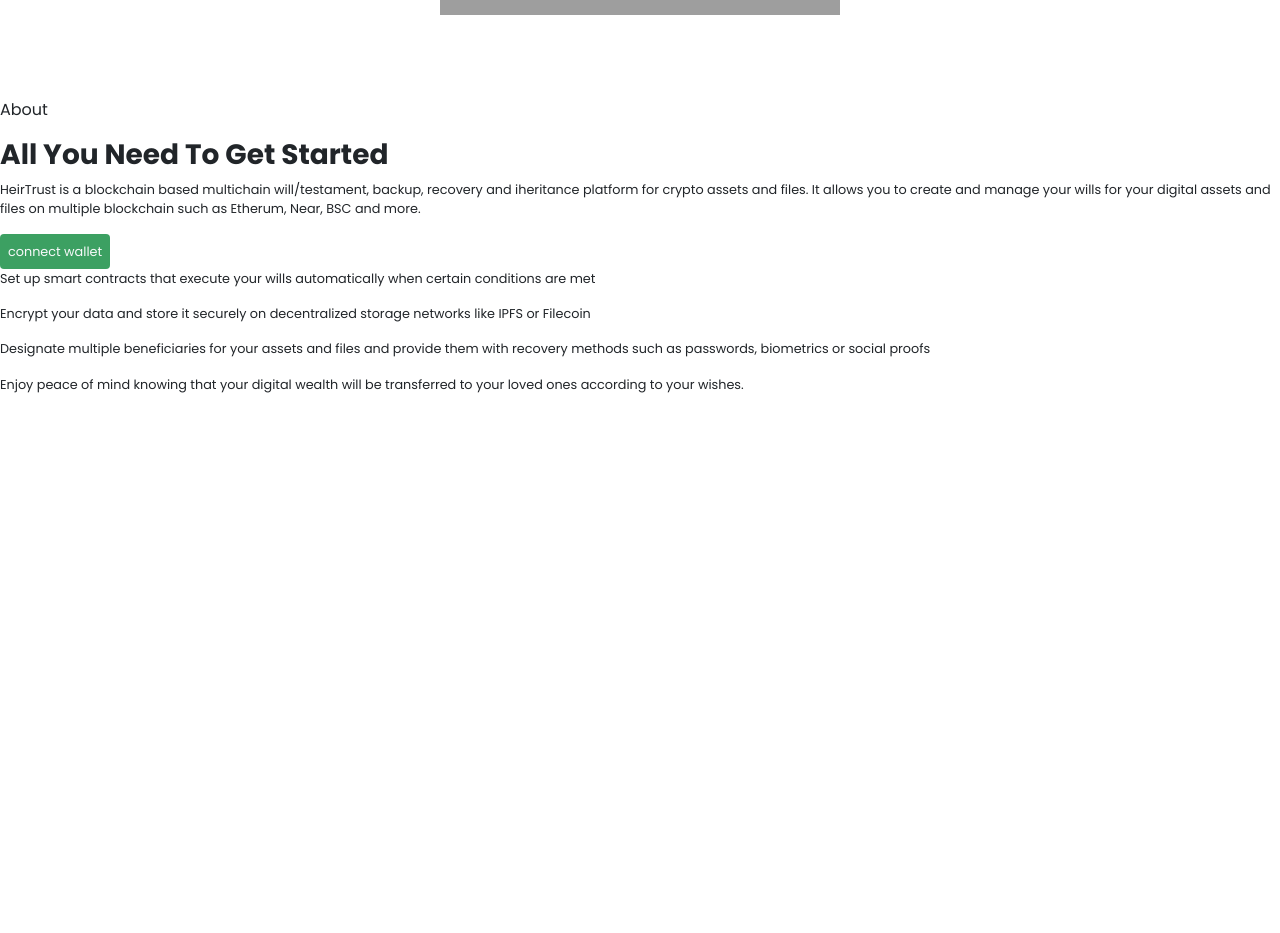
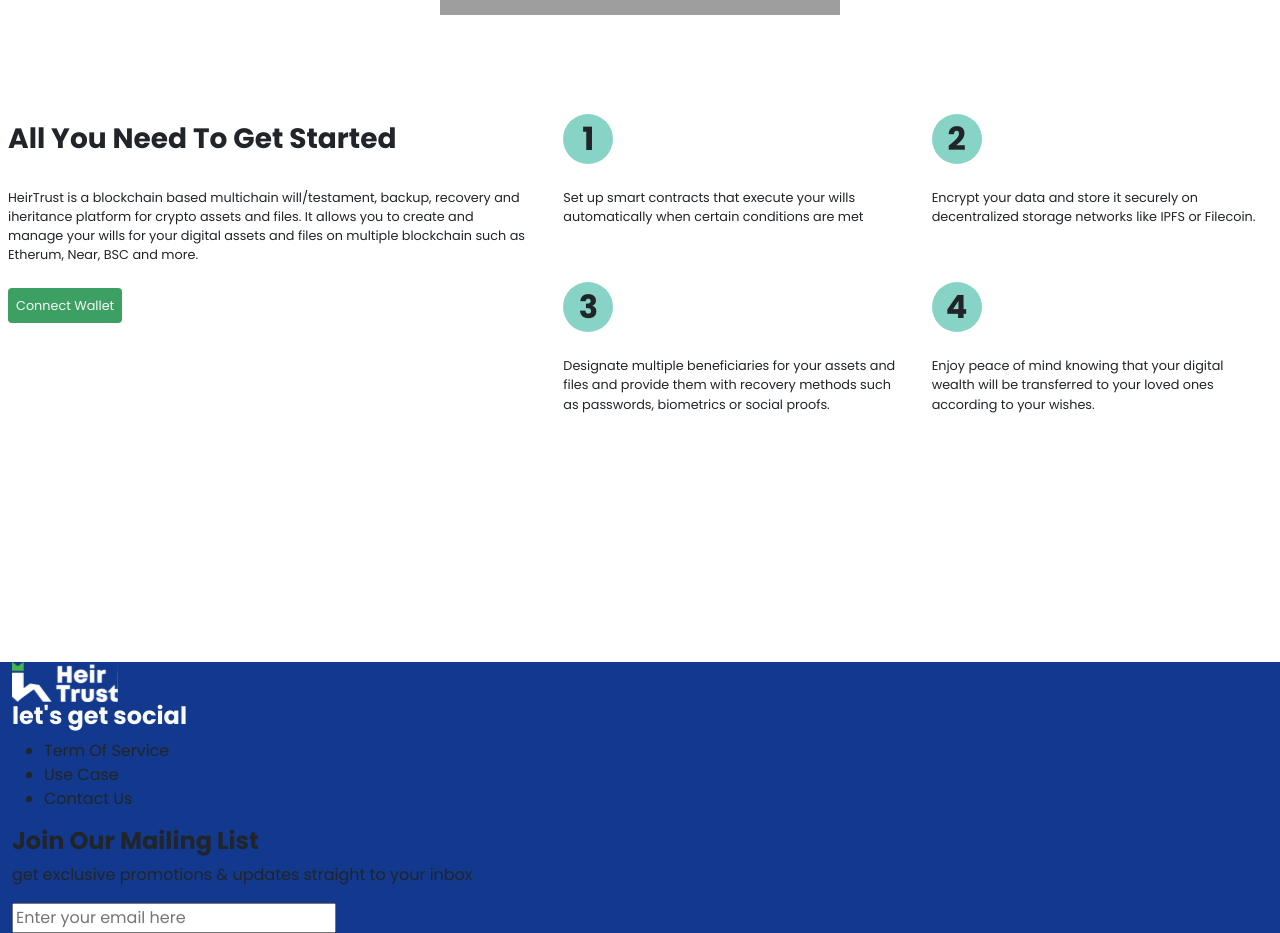
Before and after one commit to Adedoyin-Emmanuel/heirtrust, a React (Create React App) app: page /home/waitlist in a window 1280 px wide. Shown: the part 680-1613 px from the top of the page. Before the commit the page ends 1298 px from the top, so only its background shows below. Built offline with nearby package versions, Linux system fonts and the light colour scheme; grey boxes are pictures that could not be loaded.

Commit message:
Added font-awecome icons

```diff
--- a/package.json
+++ b/package.json
@@ -3,6 +3,7 @@
   "version": "0.1.0",
   "private": true,
   "dependencies": {
+    "@fortawesome/fontawesome-free": "^6.3.0",
     "@testing-library/jest-dom": "^5.16.5",
     "@testing-library/react": "^13.4.0",
     "@testing-library/user-event": "^13.5.0",
--- a/src/autoload.ts
+++ b/src/autoload.ts
@@ -3,6 +3,8 @@
 import "bootstrap/dist/css/bootstrap.min.css.map";
 import "bootstrap/dist/js/bootstrap.js";
 import "bootstrap/dist/js/bootstrap.min.js.map";
+import '@fortawesome/fontawesome-free/css/all.css';
+
 
 
 //custom styles and spinner animation file
--- a/src/components/app-about-section.tsx
+++ b/src/components/app-about-section.tsx
@@ -1,6 +1,6 @@
 import React from "react";
 import AppButton from "./app-button";
-
+import AppAboutProcess from "./app-process-circles";
 const AppAbout = (): JSX.Element =>
 {
     const handleClick = ():void =>
@@ -10,37 +10,44 @@
 
   return (
     <React.Fragment>
-      <section className="app-about my-md-0 my-5 py-5">
-        <section className="about-text">
-          <p className="text-capitalize">About</p>
-          <h3 className="fs-3 text-capitalize fw-bold">all you need to get started</h3>
+      <section className="app-about my-md-0 my-5 py-5 row">
+        <section className="about-text col-lg-5 col-md-12 m-2 d-flex flex-column my-2 mx-2">
+          {/* <p className="text-capitalize">ABOUT</p> */}
+          <h3 className="fs-3 text-capitalize fw-bold my-3">all you need to get started</h3>
 
 
-          <p className="brand-small-text-2">
+          <p className="brand-small-text-2 text-start my-3">
             HeirTrust is a blockchain based multichain will/testament, backup, recovery and iheritance platform for crypto assets and files. It allows you to create and manage your wills for your digital assets and files on multiple blockchain such as Etherum, Near, BSC and more.
           </p>
 
-          <section>
-            <AppButton text="connect wallet" className="brand-button brand-bg-primary-green text-light brand-small-text-2 p-2" onClick={handleClick}/>
+          <section className="connect-button-container d-flex align-items-center my-2">
+            <AppButton text="connect wallet" className="brand-button brand-bg-primary-green text-light text-capitalize brand-small-text-2 p-2" onClick={handleClick}/>
           </section>
         </section>
 
 
-        <section className="about-steps">
-            <section className="about-step-1">
-                <p className="brand-small-text-2">Set up smart contracts that execute your wills automatically when certain conditions are met</p>
+        <section className="about-steps col-lg-7 col-md-12 row">
+            <section className="about-step-1 col-md-6 d-flex flex-column align-items-start justify-content-center p-3 m-md-0 m-2">
+                <AppAboutProcess text="1" className=""/>
+                <p className="brand-small-text-2 my-2 m-0 py-3">Set up smart contracts that execute your wills automatically when certain conditions are met</p>
             </section>
 
-            <section className="about-step-2">
-                <p className="brand-small-text-2">Encrypt your data and store it securely on decentralized storage networks like IPFS or Filecoin</p>
+            <section className="about-step-2 col-md-6 d-flex flex-column align-items-start justify-content-center p-3 m-md-0 m-2">
+              <AppAboutProcess text="2" className=""/>
+
+                <p className="brand-small-text-2 my-2 m-0 py-3">Encrypt your data and store it securely on decentralized storage networks like IPFS or Filecoin.</p>
             </section>
 
-            <section className="about-step-3">
-                <p className="brand-small-text-2">Designate multiple beneficiaries for your assets and files and provide them with recovery methods such as passwords, biometrics or social proofs</p>
+            <section className="about-step-3 col-md-6 d-flex flex-column align-items-start justify-content-center p-3 m-md-0 m-2">
+                <AppAboutProcess text="3" className=""/>
+
+                <p className="brand-small-text-2 my-2 m-0 py-3">Designate multiple beneficiaries for your assets and files and provide them with recovery methods such as passwords, biometrics or social proofs.</p>
             </section>
 
-            <section className="about-step-4">
-                <p className="brand-small-text-2">Enjoy peace of mind knowing that your digital wealth will be transferred to your loved ones according to your wishes.</p>
+            <section className="about-step-4 col-md-6 d-flex flex-column align-items-start justify-content-center p-3 m-md-0 m-2">
+               <AppAboutProcess text="4" className=""/>
+
+                <p className="brand-small-text-2 my-2 m-0 py-3">Enjoy peace of mind knowing that your digital wealth will be transferred to your loved ones according to your wishes.</p>
             </section>
         </section>
       </section>
--- a/src/components/app-footer.tsx
+++ b/src/components/app-footer.tsx
@@ -1,19 +1,20 @@
 import React from 'react'
-import AppWhiteLogo from "./../assets/images/logo-white.png";
+import AppWhiteLogo from "./../assets/images/logo-white.svg";
 import AppEmailInput from './app-email-input';
 const AppFooter = ():JSX.Element =>
 {
     return (
         <React.Fragment>
-            <section className="app-footer container-fluid">
+            <section className="app-footer container-fluid brand-bg-primary-blue">
                 <section className="app-footer-social-icons-container">
                     <section className="app-footer-logo-container">
                         <img src={AppWhiteLogo} className="img-fluid"/>
                     </section>
 
                      <section className="app-footer-text-area">
-                        <p className="">Lorem ipsum dolor sit amet consectetur adipisicing elit. Ea asperiores odit eaque dicta perferendis provider</p>
+                       {/* <p>To continue, Google will share your name, email address, language pictures with HeirTrust.</p> */}
                      </section>
+                     <h4 className="fs-4 fw-bold text-light">let's get social</h4>
 
                      <section className="app-footer-social-icons">
                      </section>
@@ -22,20 +23,22 @@
 
                 <section className="app-footer-explore">
                     <ul className="app-footer-explore-list">
-                        <li className="app-footer-explore-items">term of service</li>
-                        <li className="app-footer-explore-items">term of service</li>
-                        <li className="app-footer-explore-items">term of service</li>
+                        <li className="app-footer-explore-items text-capitalize">term of service</li>
+                        <li className="app-footer-explore-items text-capitalize">use case</li>
+                        <li className="app-footer-explore-items text-capitalize">contact us</li>
                     </ul>
                 </section>
 
 
 
                 <section className="app-footer-mail-list">
-                    <p>Lorem ipsum dolor sit amet consectetur adipisicing elit.</p>
-
+                    <h4 className="fw-bold fs-4 text-capitalize">join our mailing list</h4>
+                    <p>get exclusive promotions & updates straight to your inbox</p>
                     <AppEmailInput></AppEmailInput>
                 </section>
             </section>
         </React.Fragment>
     );
 }
+
+export default AppFooter;
--- a/src/components/app-process-circles.tsx
+++ b/src/components/app-process-circles.tsx
@@ -10,8 +10,8 @@
 {
     return (
         <React.Fragment>
-            <section className={`process-circle ${className}`}>
-                <h2 className="fw-bold">{text}</h2>
+            <section className={`process-circle d-flex align-items-center justify-content-center ${className}`}>
+                <h2 className="fw-bold text-center m-auto">{text}</h2>
             </section>
         </React.Fragment>
     );
--- a/src/includes/styles/customStyles.css
+++ b/src/includes/styles/customStyles.css
@@ -124,7 +124,18 @@
    transform:translateY(-75%);
 }
 
+
+/*app about*/
+
 .app-about
 {
     transform:translateY(-160px);
 }
+
+.process-circle
+{
+    width:50px;
+    height: 50px;
+    border-radius:50% !important;
+    background:var(--brand-tertiary-green-color);
+}
--- a/src/pages/Home.tsx
+++ b/src/pages/Home.tsx
@@ -2,8 +2,9 @@
 import AppHeader from '../components/app-header';
 import AppHero from '../components/app-hero';
 import AppHeroImageContainer from '../components/app-hero-image';
-import AppAbout
-from '../components/app-about-section';
+import AppAbout from '../components/app-about-section';
+import AppFooter from '../components/app-footer';
+
 const Home = ():JSX.Element =>
 {
     return (
@@ -27,8 +28,9 @@
                 <section className="d-xxl-block d-none">
                       <AppHeroImageContainer className="hero-image-container-xxl" />
                 </section>
+
                 <AppAbout/>
-
+                <AppFooter/>
             </section>
         </React.Fragment>
     );
```
Also changed, not shown: src/components/app-footer-social-icons.tsx (+14 -1 lines), 1 other file (tests, documents, lock files or other folders).
